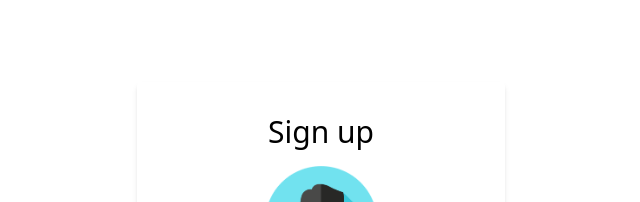
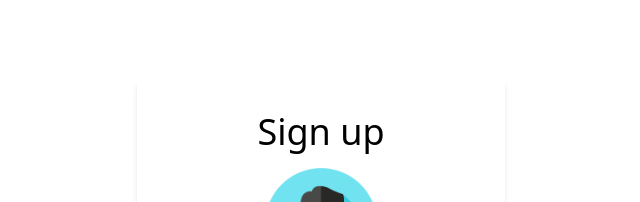
Before and after one commit to champ11111/real-time-chat, a React (Create React App) app in the folder client/: page /register in a window 1280 px wide. Shown: the top 202 px of the page, without its empty margins (319-959 px from the left). Built offline with nearby package versions, Linux system fonts and the light colour scheme.

Commit message:
chore(components/Auth): add alt in image tag and fix typo

```diff
--- a/client/src/components/Auth/Register.js
+++ b/client/src/components/Auth/Register.js
@@ -1,5 +1,6 @@
 import React, { useState } from "react";
 import { useSelector, useDispatch } from "react-redux";
+import { Navigate } from "react-router";
 
 import avatar from "./avatar.png";
 
@@ -30,7 +31,7 @@ const Register = () => {
 
   const handleInputChange = (event) => {
     const { name, value } = event.target;
-    setRegData((prevRegisterData) => {
+    setRegisterData((prevRegisterData) => {
       return { ...prevRegisterData, [name]: value };
     });
   };
@@ -47,7 +48,7 @@ const Register = () => {
     <div class="bg-grey-lighter min-h-screen flex flex-col">
       <div class="container max-w-sm mx-auto flex-1 flex flex-col items-center justify-center px-2">
         <div class="bg-white px-6 py-8 rounded shadow-md text-black w-full">
-          <h1 class="mb-4 text-3xl text-center">Sign up</h1>
+          <h1 class="mb-4 text-4xl text-center">Sign up</h1>
           <div className="flex flex-col items-center mb-4">
             <div className="profile-pic">
               <input
@@ -62,6 +63,7 @@ const Register = () => {
                   id="photo"
                   src={registerData.pic ? registerData.pic : avatar}
                   className="w-28 h-28"
+                  alt="profile"
                 />
               </label>
             </div>
```
